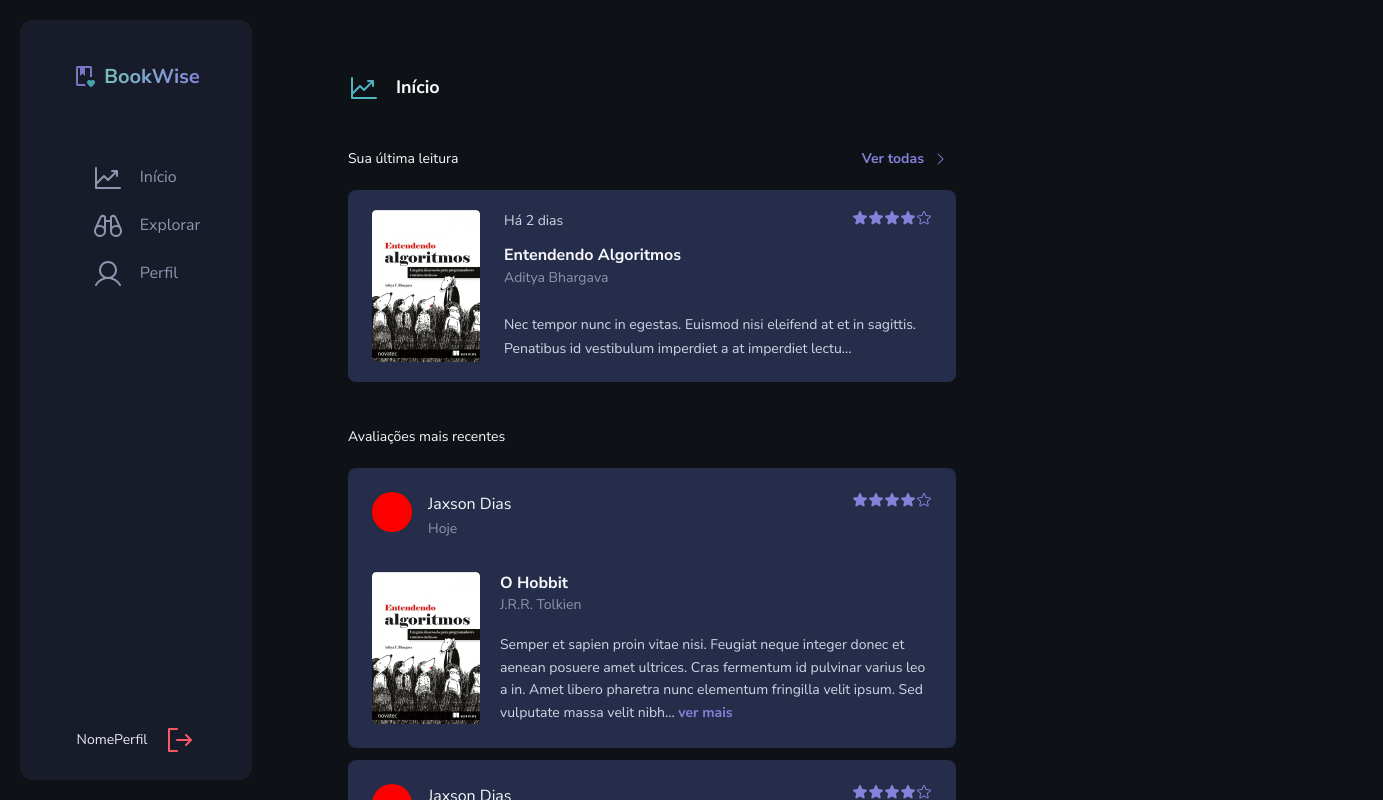
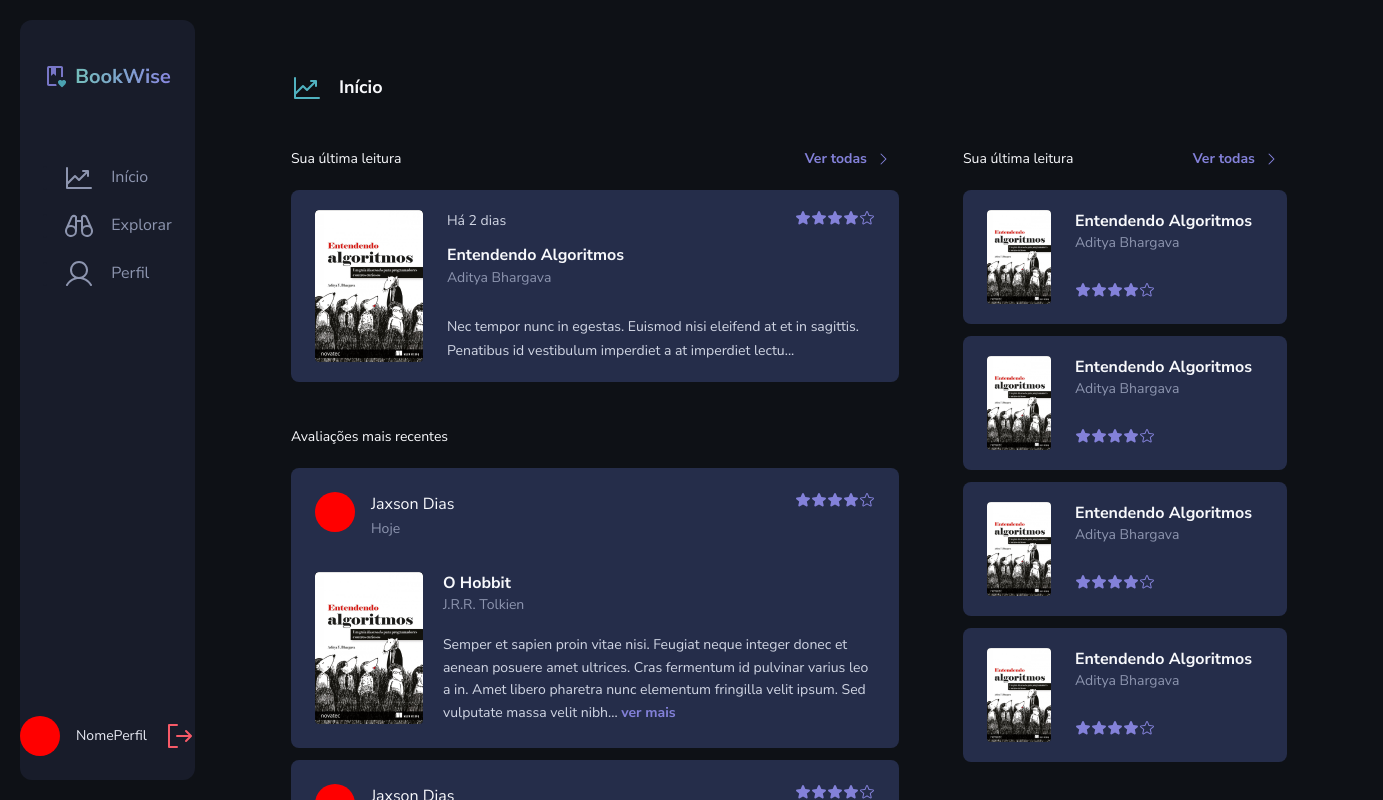
Before and after one commit to luisgustavofaria/bookWise, a Next.js app: page /home in a window 1280 px wide. Shown: the top 800 px of the page, 1383 px wide, since content can reach past the window. Built offline with nearby package versions, Linux system fonts and the light colour scheme.

Commit message:
created home Styles

```diff
--- a/src/components/NavBar.tsx
+++ b/src/components/NavBar.tsx
@@ -76,6 +76,14 @@ const Profile = styled.div`
   margin-bottom: 24px;
   cursor: pointer;
 
+  > :first-child {
+    position: relative;
+    width: 40px;
+    height: 40px;
+    border-radius: 50%;
+    background-color: red;
+  }
+
   span {
     background: ${(props) => props.theme.colors.gray[700]};
     color: ${(props) => props.theme.colors.gray[200]};
@@ -119,6 +127,7 @@ export default function NavBar() {
         </Page>
       </MenuPage>
       <Profile>
+        <div></div>
         <span>NomePerfil</span>
         <SignOut size={32} color="#F75A68" />
       </Profile>
--- a/src/pages/home/index.tsx
+++ b/src/pages/home/index.tsx
@@ -20,7 +20,7 @@ const ContainerMain = styled.div`
   padding: 52px 96px 0 96px;
 `
 
-const Page = styled.div`
+const PageHeader = styled.div`
   display: flex;
   align-items: center;
   gap: 16px;
@@ -36,10 +36,17 @@ const Page = styled.div`
     color: ${(props) => props.theme.colors.green[100]};
   }
 `
+const MainStyles = styled.div`
+  display: flex;
+  gap: 64px;
+`
 
 const MyBooks = styled.div`
   margin-top: 40px;
   width: 608px;
+  display: flex;
+  flex-direction: column;
+  gap: 16px;
 `
 
 const Title = styled.div`
@@ -74,7 +81,6 @@ const Title = styled.div`
 `
 
 const BookCard = styled.div`
-  margin-top: 16px;
   background-color: ${(props) => props.theme.colors.gray[600]};
   padding: 20px 24px;
   border-radius: 8px;
@@ -102,6 +108,9 @@ const Book = styled.div`
 
 const BookDetails = styled.div`
   flex: 1;
+  display: flex;
+  flex-direction: column;
+  justify-content: space-between;
 `
 
 const MainInfo = styled.div``
@@ -235,16 +244,34 @@ const Frame2 = styled.div`
   }
 `
 
+const TrendingBooks = styled.div`
+  //border: solid 1px red;
+  margin-top: 40px;
+  width: 324px;
+  display: flex;
+  flex-direction: column;
+
+  svg {
+    color: ${(props) => props.theme.colors.purple[100]};
+  }
+`
+
+const ShorterBook = styled(Book)`
+  width: 64px;
+  height: 94px;
+`
+
 export default function Home() {
   return (
     <Container>
       <NavBar />
       <ContainerMain>
-        <Page>
+        <PageHeader>
           <ChartLineUp size={32} />
           <span>Início</span>
-        </Page>
-        <div>
+        </PageHeader>
+
+        <MainStyles>
           <div>
             <MyBooks>
               <Title>
@@ -407,7 +434,91 @@ export default function Home() {
               </List>
             </OtherBooks>
           </div>
-        </div>
+
+          <TrendingBooks>
+            <Title>
+              <span>Sua última leitura</span>
+              <div>
+                <span>Ver todas</span>
+                <CaretRight size={16} />
+              </div>
+            </Title>
+            <List>
+              <BookCard>
+                <ShorterBook>
+                  <Image src="/books/entendendo-algoritmos.png" fill alt="" />
+                </ShorterBook>
+                <BookDetails>
+                  <TitleInfo>
+                    <BookTitle>Entendendo Algoritmos</BookTitle>
+                    <BookAuthor>Aditya Bhargava</BookAuthor>
+                  </TitleInfo>
+                  <div>
+                    <Star size={16} weight="fill" />
+                    <Star size={16} weight="fill" />
+                    <Star size={16} weight="fill" />
+                    <Star size={16} weight="fill" />
+                    <Star size={16} />
+                  </div>
+                </BookDetails>
+              </BookCard>
+              <BookCard>
+                <ShorterBook>
+                  <Image src="/books/entendendo-algoritmos.png" fill alt="" />
+                </ShorterBook>
+                <BookDetails>
+                  <TitleInfo>
+                    <BookTitle>Entendendo Algoritmos</BookTitle>
+                    <BookAuthor>Aditya Bhargava</BookAuthor>
+                  </TitleInfo>
+                  <div>
+                    <Star size={16} weight="fill" />
+                    <Star size={16} weight="fill" />
+                    <Star size={16} weight="fill" />
+                    <Star size={16} weight="fill" />
+                    <Star size={16} />
+                  </div>
+                </BookDetails>
+              </BookCard>
+              <BookCard>
+                <ShorterBook>
+                  <Image src="/books/entendendo-algoritmos.png" fill alt="" />
+                </ShorterBook>
+                <BookDetails>
+                  <TitleInfo>
+                    <BookTitle>Entendendo Algoritmos</BookTitle>
+                    <BookAuthor>Aditya Bhargava</BookAuthor>
+                  </TitleInfo>
+                  <div>
+                    <Star size={16} weight="fill" />
+                    <Star size={16} weight="fill" />
+                    <Star size={16} weight="fill" />
+                    <Star size={16} weight="fill" />
+                    <Star size={16} />
+                  </div>
+                </BookDetails>
+              </BookCard>
+              <BookCard>
+                <ShorterBook>
+                  <Image src="/books/entendendo-algoritmos.png" fill alt="" />
+                </ShorterBook>
+                <BookDetails>
+                  <TitleInfo>
+                    <BookTitle>Entendendo Algoritmos</BookTitle>
+                    <BookAuthor>Aditya Bhargava</BookAuthor>
+                  </TitleInfo>
+                  <div>
+                    <Star size={16} weight="fill" />
+                    <Star size={16} weight="fill" />
+                    <Star size={16} weight="fill" />
+                    <Star size={16} weight="fill" />
+                    <Star size={16} />
+                  </div>
+                </BookDetails>
+              </BookCard>
+            </List>
+          </TrendingBooks>
+        </MainStyles>
       </ContainerMain>
     </Container>
   )
```
